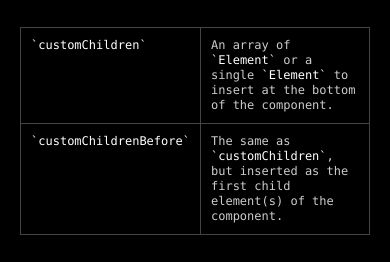
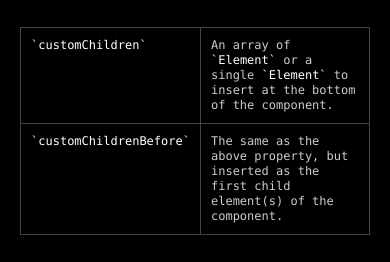
Before and after one commit to vercel/hyper-website, a website: page index.html in a window 390 px wide. Shown: the part 5661-5923 px from the top of the page. Drawn offline with Linux system fonts and the light colour scheme.

Commit message:
fix overlap on iPhone 4 and iPhone 5 devices

```diff
--- a/index.html
+++ b/index.html
@@ -1020,7 +1020,7 @@
             </tr>
             <tr>
               <td><code>customChildrenBefore</code></td>
-              <td>The same as <code>customChildren</code>, but inserted
+              <td>The same as the above property, but inserted
               as the first child element(s) of the component.</td>
             </tr>
           </tbody>
```
